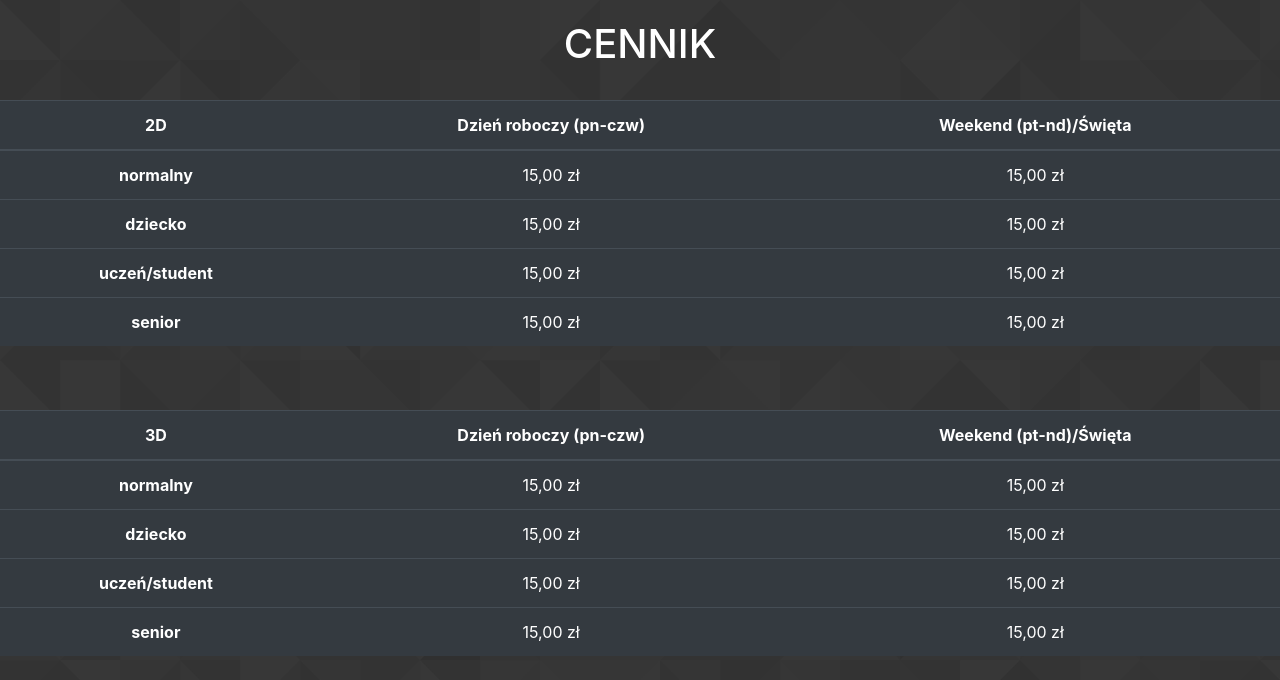
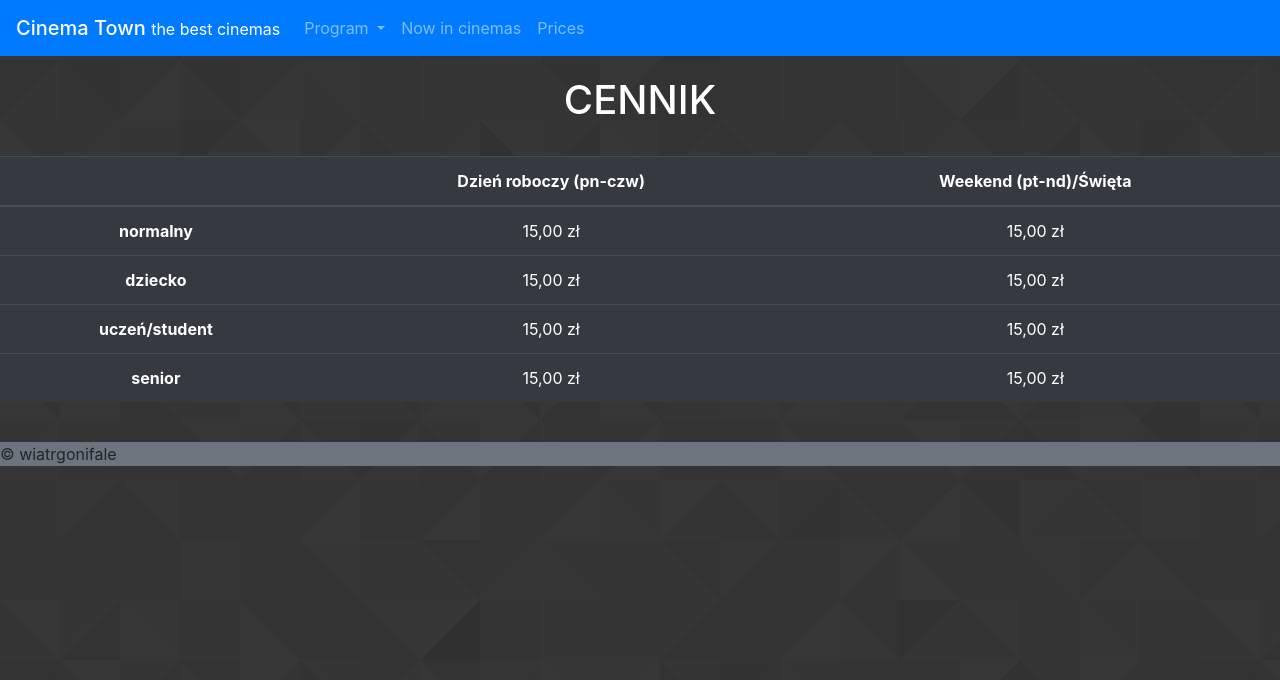
Before and after one commit to junasia/CinemaApp, a plain HTML site: page prices.html in a window 1280 px wide. Drawn offline with nearby package versions, Linux system fonts and the light colour scheme.

Commit message:
add footer and navbar

```diff
--- a/prices.html
+++ b/prices.html
@@ -15,12 +15,39 @@
 </head>
 
 <body>
+    <nav class="navbar sticky-top navbar-expand-lg navbar-dark bg-primary">
+        <span class="navbar-brand mb-0 h1">Cinema Town <small class="navbar-band">the best cinemas</small></span>
+        <button class="navbar-toggler" type="button" data-toggle="collapse" data-target="#navbarNavDropdown" aria-controls="navbarNavDropdown" aria-expanded="false" aria-label="Toggle navigation">
+            <span class="navbar-toggler-icon"></span>
+        </button>
+        <div class="collapse navbar-collapse" id="navbarNavDropdown">
+            <ul class="navbar-nav">
+                <li class="nav-item dropdown">
+                    <a class="nav-link dropdown-toggle" href="#" id="navbarDropdownMenuLink" role="button" data-toggle="dropdown" aria-haspopup="true" aria-expanded="false">
+                    Program
+                    </a>
+                    <div class="dropdown-menu" aria-labelledby="navbarDropdownMenuLink">
+                        <a class="dropdown-item" href="#">First cinema</a>
+                        <a class="dropdown-item" href="#">Second cinema</a>
+                        <a class="dropdown-item" href="#">Third cinema</a>
+                    </div>
+                </li>
+            <li class="nav-item">
+                <a class="nav-link" href="list_of_films.html">Now in cinemas</a>
+            </li>
+            <li class="nav-item">
+                <a class="nav-link" href="prices.html">Prices</a>
+            </li>
+            </ul>
+        </div>
+    </nav>
+    <container class="d-flex flex-column align-items-center mb-4">
       <h1 style="color: white; text-align: center; margin-top: 20px">CENNIK</h1>
     </br>
         <table style="text-align: center" class="table table-hover table-dark">
             <thead>
               <tr style="text-align: center">
-            <th scope="col">2D</th>
+                <th scope="col"></th>
                 <th scope="col">Dzień roboczy (pn-czw)</th>
                 <th scope="col">Weekend (pt-nd)/Święta</th>
               </tr>
@@ -48,37 +75,16 @@
               </tr>
             </tbody>
           </table>
-    </br></br>
-      <table style="text-align: center" class="table table-hover table-dark">
-        <thead>
-          <tr>
-            <th scope="col">3D</th>
-            <th scope="col">Dzień roboczy (pn-czw)</th>
-            <th scope="col">Weekend (pt-nd)/Święta</th>
-          </tr>
-        </thead>
-        <tbody>
-          <tr>
-            <th scope="row">normalny</th>
-            <td>15,00 zł</td>
-            <td>15,00 zł</td>
-          </tr>
-          <tr>
-            <th scope="row">dziecko</th>
-            <td>15,00 zł</td>
-            <td>15,00 zł</td>
-          </tr>
-          <tr>
-            <th scope="row">uczeń/student</th>
-            <td>15,00 zł</td>
-            <td>15,00 zł</td>
-          </tr>
-          <tr>
-            <th scope="row">senior</th>
-            <td>15,00 zł</td>
-            <td>15,00 zł</td>
-          </tr>
-        </tbody>
-      </table>
+    </container>
+
+    <footer class="foot bg-secondary">
+        <p class="m-0">&copy wiatrgonifale</p>
+    </footer>
+
+
+
+    <script src="https://code.jquery.com/jquery-3.3.1.slim.min.js" integrity="sha384-q8i/X+965DzO0rT7abK41JStQIAqVgRVzpbzo5smXKp4YfRvH+8abtTE1Pi6jizo" crossorigin="anonymous"></script>
+    <script src="https://cdnjs.cloudflare.com/ajax/libs/popper.js/1.14.7/umd/popper.min.js" integrity="sha384-UO2eT0CpHqdSJQ6hJty5KVphtPhzWj9WO1clHTMGa3JDZwrnQq4sF86dIHNDz0W1" crossorigin="anonymous"></script>
+    <script src="https://stackpath.bootstrapcdn.com/bootstrap/4.3.1/js/bootstrap.min.js" integrity="sha384-JjSmVgyd0p3pXB1rRibZUAYoIIy6OrQ6VrjIEaFf/nJGzIxFDsf4x0xIM+B07jRM" crossorigin="anonymous"></script>
 </body>
 </html>
```
Lines whose indentation alone changed are shown as unchanged.
